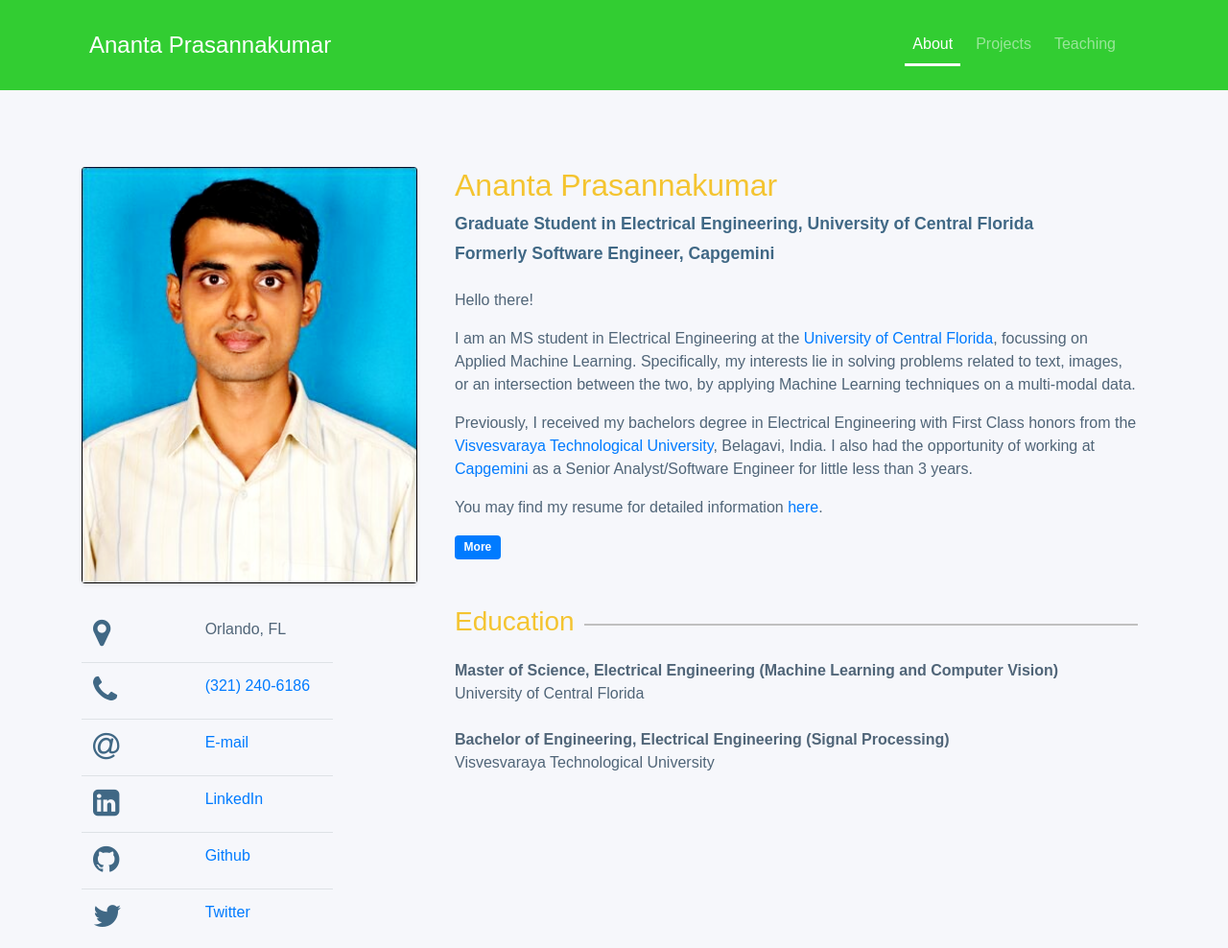
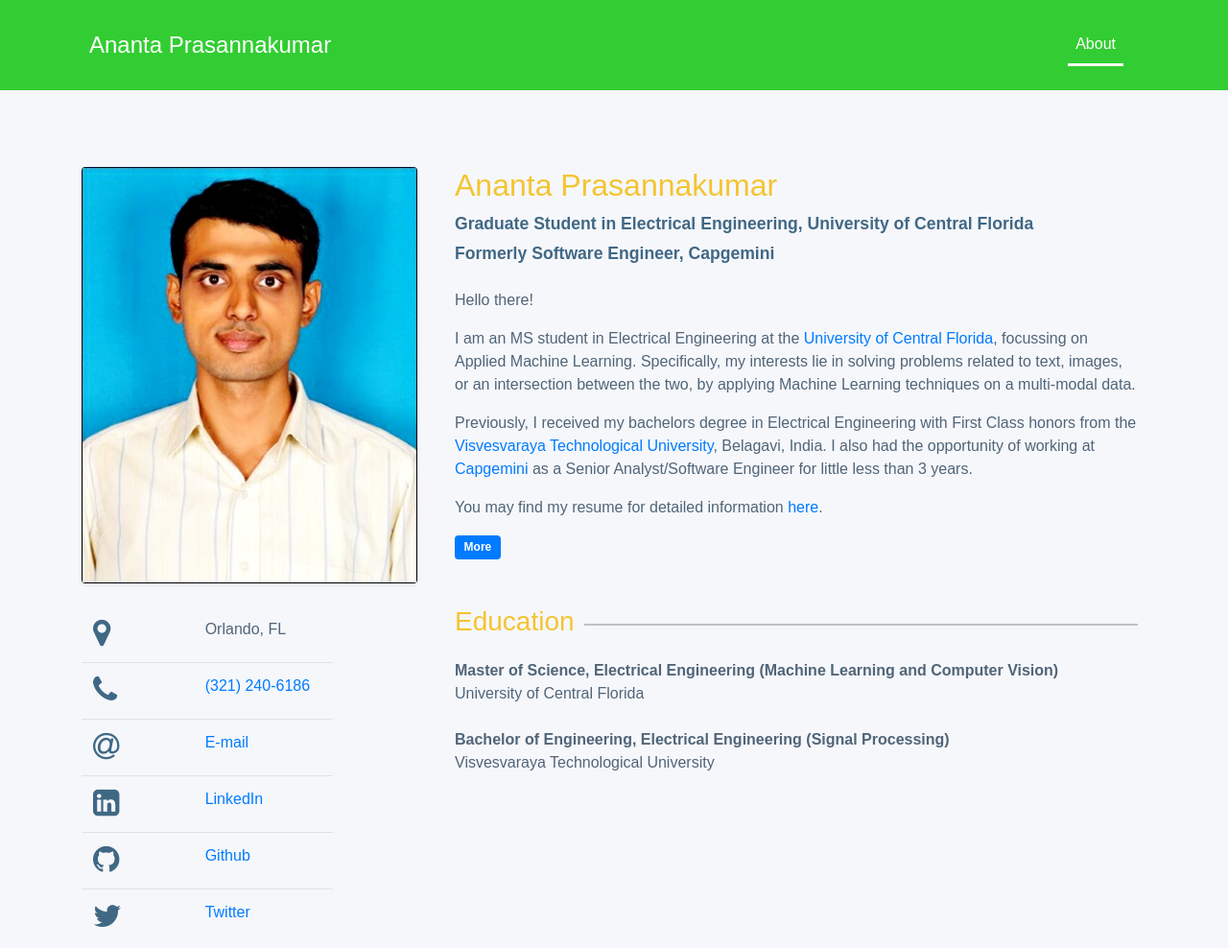
Before and after one commit to anantalp/anantalp.github.io, a plain HTML site: page index.html in a window 1280 px wide. Shown: the top 988 px of the page at 96% size. Drawn offline with nearby package versions, Linux system fonts and the light colour scheme.

Commit message:
Update page-navbar.html

```diff
--- a/page-navbar.html
+++ b/page-navbar.html
@@ -11,12 +11,12 @@
         <li id="me" class="nav-item text-white mr-2 active">
           <a class="nav-link" href="index.html">About</a>
         </li>
-        <li id="projects" class="nav-item text-white mr-2">
+<!--         <li id="projects" class="nav-item text-white mr-2">
           <a class="nav-link" href="projects.html">Projects</a>
         </li>
         <li id="teaching" class="nav-item text-white mr-2">
           <a class="nav-link" href="teaching.html">Teaching</a>
-        </li>
+        </li>       -->
       </ul>
     </div>
   <!-- </div> -->
```
